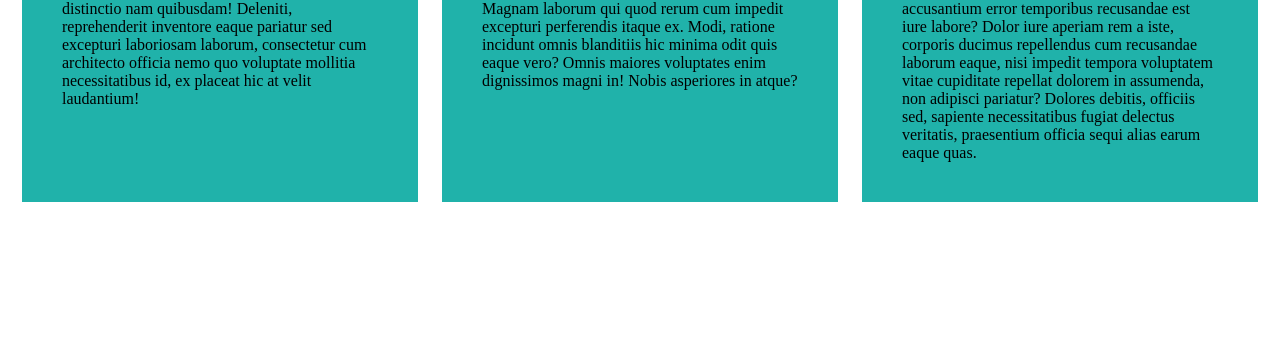
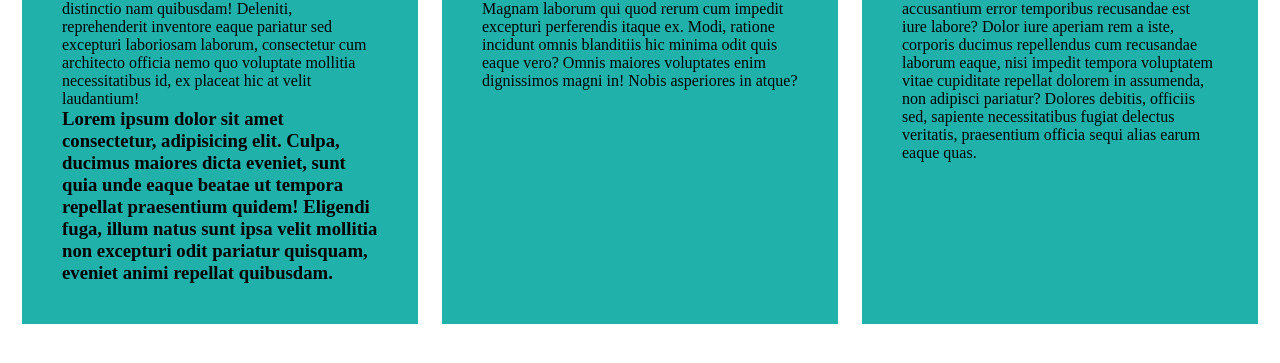
Before and after one commit to OdiljonIsmoilov/Lesson9, a plain HTML site: page index.html in a window 1280 px wide. Shown: the part 285-648 px from the top of the page. Drawn offline with Linux system fonts and the light colour scheme.

Commit message:
h3 qo'shib qo'ydim

```diff
--- a/index.html
+++ b/index.html
@@ -20,6 +20,9 @@
             <p>
                 Lorem ipsum dolor sit, amet consectetur adipisicing elit. Adipisci officia numquam natus distinctio nam quibusdam! Deleniti, reprehenderit inventore eaque pariatur sed excepturi laboriosam laborum, consectetur cum architecto officia nemo quo voluptate mollitia necessitatibus id, ex placeat hic at velit laudantium!
             </p>
+            <h3>
+                Lorem ipsum dolor sit amet consectetur, adipisicing elit. Culpa, ducimus maiores dicta eveniet, sunt quia unde eaque beatae ut tempora repellat praesentium quidem! Eligendi fuga, illum natus sunt ipsa velit mollitia non excepturi odit pariatur quisquam, eveniet animi repellat quibusdam.
+            </h3>
         </div>
         <div class="block">
             <h1>
```
